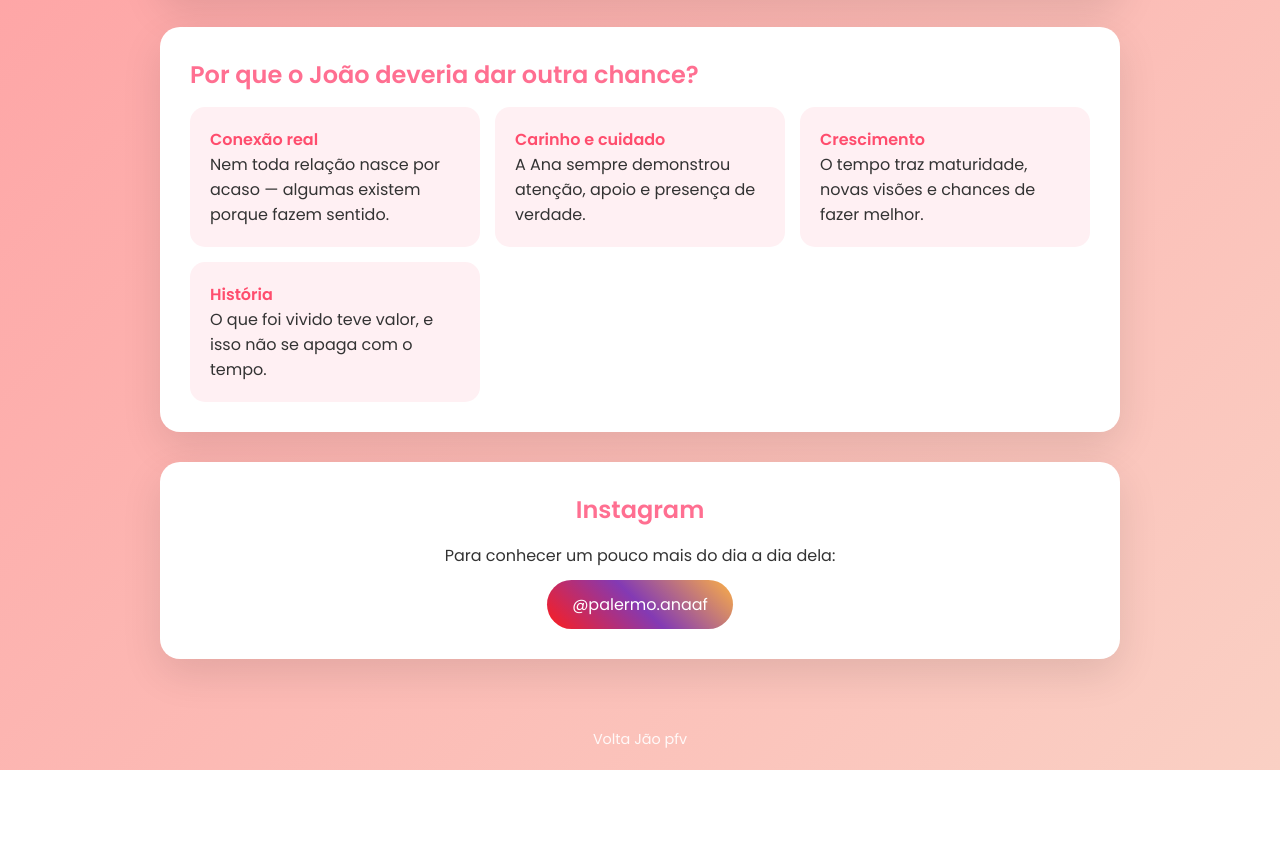
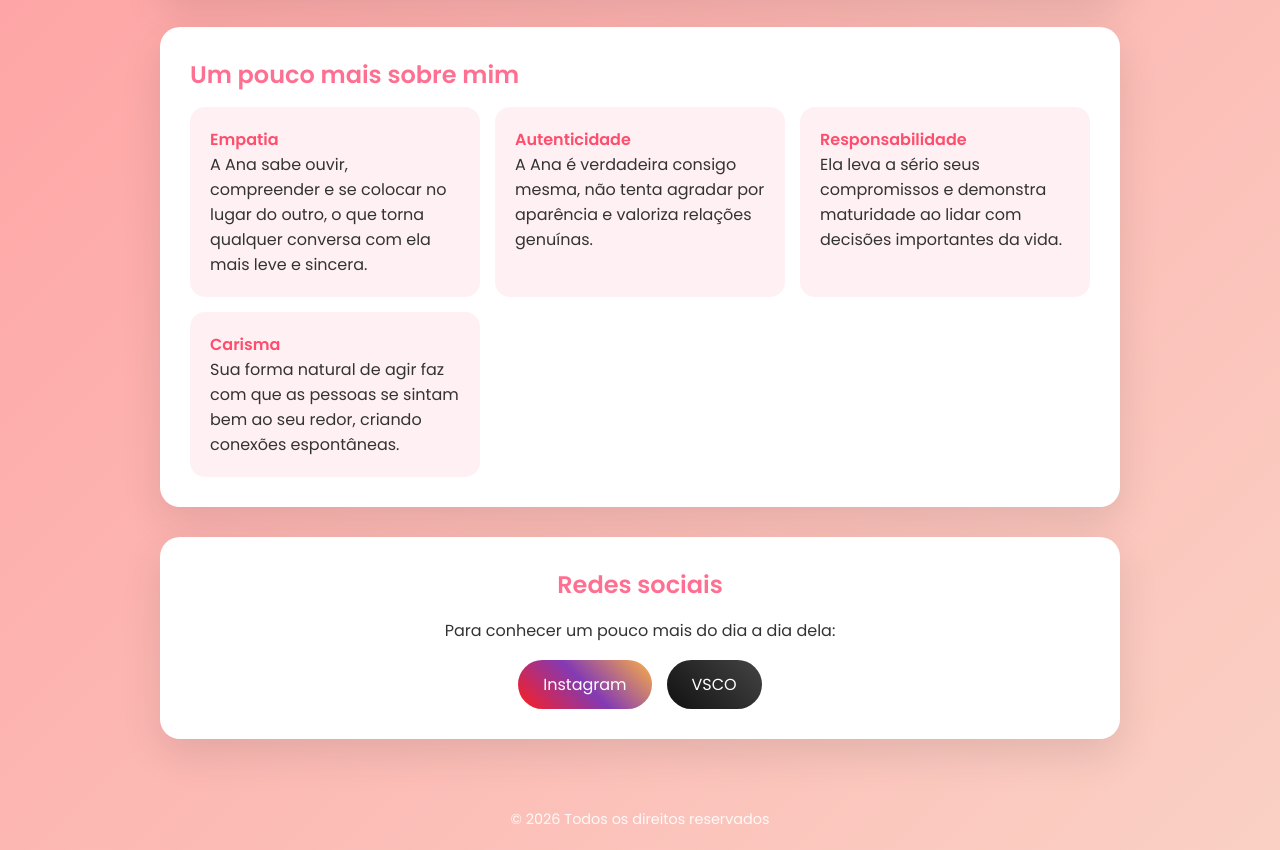
Before and after one commit to Xuelvis/ana, a plain HTML site: page index.html in a window 1280 px wide. Shown: the part 587-1437 px from the top of the page. Before the commit the page ends 1357 px from the top, so only its background shows below. Drawn offline with Linux system fonts and the light colour scheme.

Commit message:
Update index.html

```diff
--- a/index.html
+++ b/index.html
@@ -108,20 +108,34 @@
       margin-top: 10px;
     }
 
-    .instagram a {
-      display: inline-block;
-      margin-top: 10px;
+    /* NOVO: container dos botões */
+    .social-buttons {
+      display: flex;
+      justify-content: center;
+      gap: 15px;
+      flex-wrap: wrap;
+      margin-top: 15px;
+    }
+
+    .social-buttons a {
       text-decoration: none;
       color: #fff;
-      background: linear-gradient(45deg, #fd1d1d, #833ab4, #fcb045);
       padding: 12px 25px;
       border-radius: 30px;
       font-weight: 500;
       transition: opacity 0.3s;
     }
 
-    .instagram a:hover {
+    .social-buttons a:hover {
       opacity: 0.85;
+    }
+
+    .btn-instagram {
+      background: linear-gradient(45deg, #fd1d1d, #833ab4, #fcb045);
+    }
+
+    .btn-vsco {
+      background: linear-gradient(45deg, #111, #444);
     }
 
     footer {
@@ -163,42 +177,58 @@
     </div>
 
     <div class="card">
-      <h3 class="section-title">Por que o João deveria dar outra chance?</h3>
+      <h3 class="section-title">Um pouco mais sobre mim</h3>
 
       <div class="reasons">
         <div class="reason">
-          <strong>Conexão real</strong><br>
-          Nem toda relação nasce por acaso — algumas existem porque fazem sentido.
+          <strong>Empatia</strong><br>
+          A Ana sabe ouvir, compreender e se colocar no lugar do outro, o que
+          torna qualquer conversa com ela mais leve e sincera.
         </div>
         <div class="reason">
-          <strong>Carinho e cuidado</strong><br>
-          A Ana sempre demonstrou atenção, apoio e presença de verdade.
+          <strong>Autenticidade</strong><br>
+          A Ana é verdadeira consigo mesma, não tenta agradar por aparência e
+          valoriza relações genuínas.
         </div>
         <div class="reason">
-          <strong>Crescimento</strong><br>
-          O tempo traz maturidade, novas visões e chances de fazer melhor.
+          <strong>Responsabilidade</strong><br>
+          Ela leva a sério seus compromissos e demonstra maturidade ao lidar com
+          decisões importantes da vida.
         </div>
         <div class="reason">
-          <strong>História</strong><br>
-          O que foi vivido teve valor, e isso não se apaga com o tempo.
+          <strong>Carisma</strong><br>
+          Sua forma natural de agir faz com que as pessoas se sintam bem ao seu
+          redor, criando conexões espontâneas.
         </div>
       </div>
     </div>
 
+    <!-- ALTERADO: agora com dois botões -->
     <div class="card instagram">
-      <h3 class="section-title">Instagram</h3>
+      <h3 class="section-title">Redes sociais</h3>
       <p class="text">
         Para conhecer um pouco mais do dia a dia dela:
       </p>
-      <a href="https://www.instagram.com/palermo.anaaf/" target="_blank">
-        @palermo.anaaf
-      </a>
+
+      <div class="social-buttons">
+        <a class="btn-instagram"
+           href="https://www.instagram.com/palermo.anaaf/"
+           target="_blank">
+          Instagram
+        </a>
+
+        <a class="btn-vsco"
+           href="https://vsco.co/aninhaflaviiakk/gallery"
+           target="_blank">
+          VSCO
+        </a>
+      </div>
     </div>
 
   </div>
 
   <footer>
-    Volta Jão pfv
+    © 2026 Todos os direitos reservados
   </footer>
 
 </body>
```
